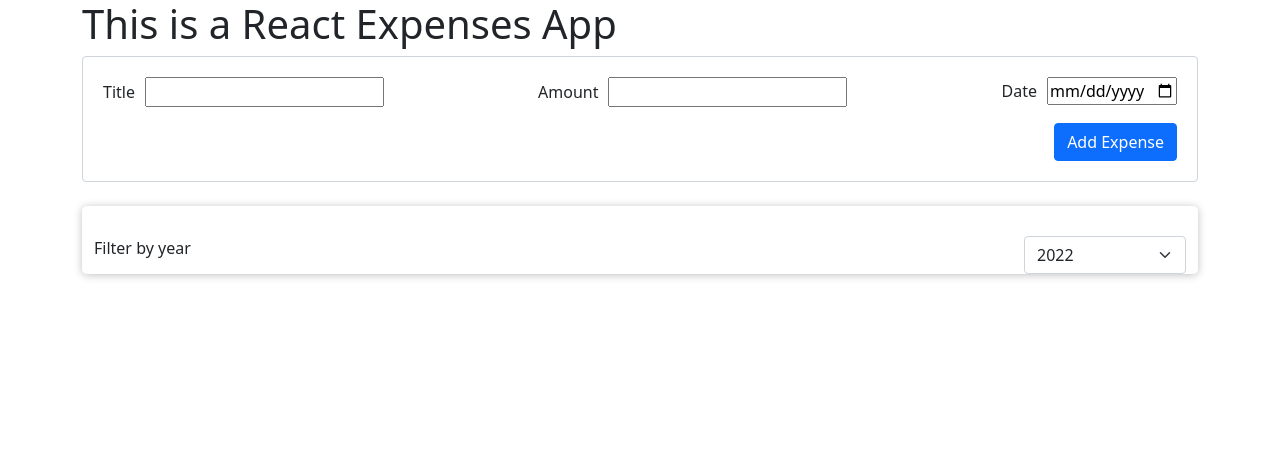
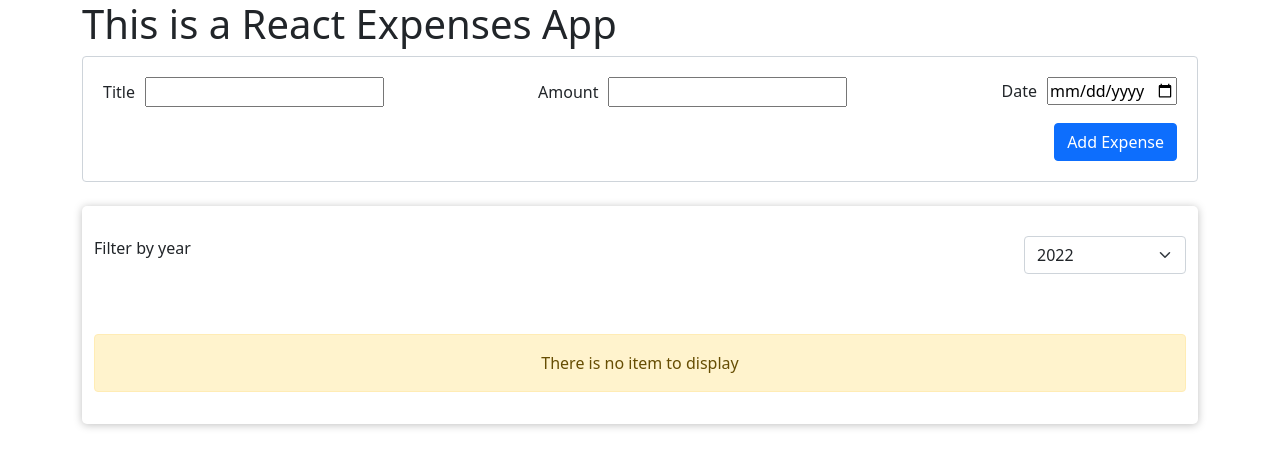
Before and after one commit to kunaljp16/react-expenses-app, a React (Create React App) app: page / in a window 1280 px wide. Shown: the top 468 px of the page. Built offline with nearby package versions, Linux system fonts and the light colour scheme.

Commit message:
extraction to create a new component

```diff
--- a/src/Components/Expenses/Expenses.js
+++ b/src/Components/Expenses/Expenses.js
@@ -1,7 +1,7 @@
 import React, { useState } from "react";
-import ExpenseItem from "./../Expenses/ExpensesItem";
 import ExpensesFilter from "../Expenses/ExpensesFilter";
 import CustomCard from "../UI/CustomCard";
+import ExpensesList from "./ExpensesList";
 
 function Expenses(props) {
   const [filteredYear, setFilteredYear] = useState("2022");
@@ -16,19 +16,12 @@ function Expenses(props) {
 
   return (
     <div>
-      <CustomCard className="container">
+      <CustomCard className="container pb-3">
         <ExpensesFilter
           selected={filteredYear}
           onChangeFilter={filterChangeHandler}
         />
-        {filteredExpenses.map((expense) => (
-          <ExpenseItem
-            key={expense.id}
-            title={expense.title}
-            amount={expense.amount}
-            date={expense.date}
-          />
-        ))}
+        <ExpensesList items={filteredExpenses} />
       </CustomCard>
     </div>
   );
--- a/src/Components/Expenses/ExpensesFilter.scss
+++ b/src/Components/Expenses/ExpensesFilter.scss
@@ -1,4 +1,4 @@
 .expenses-filter{
     margin: 0 0 30px 0;
-    padding: 30px 0 0 0;
+    padding: 30px 0 30px 0;
 }
--- /dev/null
+++ b/src/Components/Expenses/ExpensesList.js
@@ -0,0 +1,27 @@
+import React from "react";
+import ExpenseItem from "./ExpensesItem";
+
+const ExpensesList = (props) => {
+  if (props.items.length === 0) {
+    return (
+      <div className="alert text-center alert-warning" role="alert">
+        There is no item to display
+      </div>
+    );
+  }
+
+  return (
+    <ul>
+      {props.items.map((expense) => (
+        <ExpenseItem
+          key={expense.id}
+          title={expense.title}
+          amount={expense.amount}
+          date={expense.date}
+        />
+      ))}
+    </ul>
+  );
+};
+
+export default ExpensesList;
--- a/src/Components/NewExpense/ExpenseForm.js
+++ b/src/Components/NewExpense/ExpenseForm.js
@@ -60,7 +60,6 @@ const ExpenseForm = (props) => {
     setEnteredTitle('');
     setEnteredAmount('');
     setEnteredDate('');
-
   };
 
   return (
```
